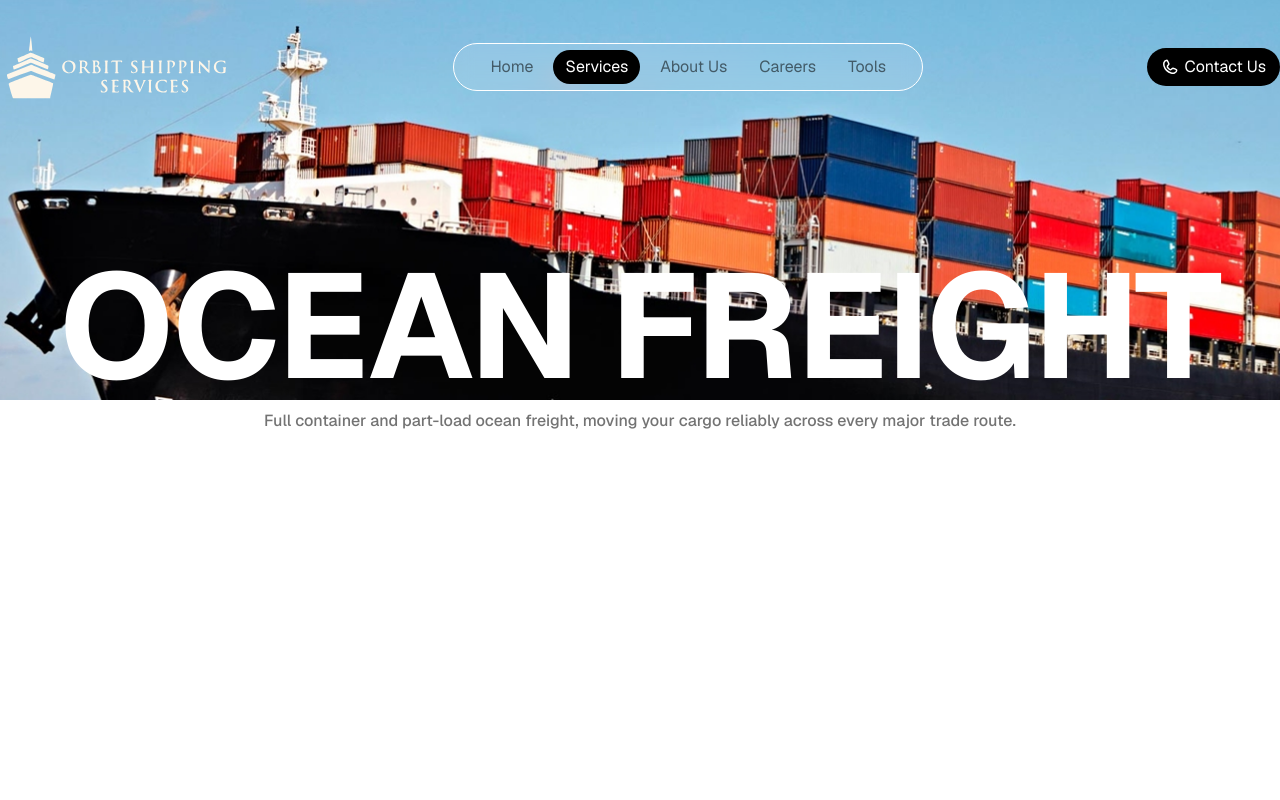
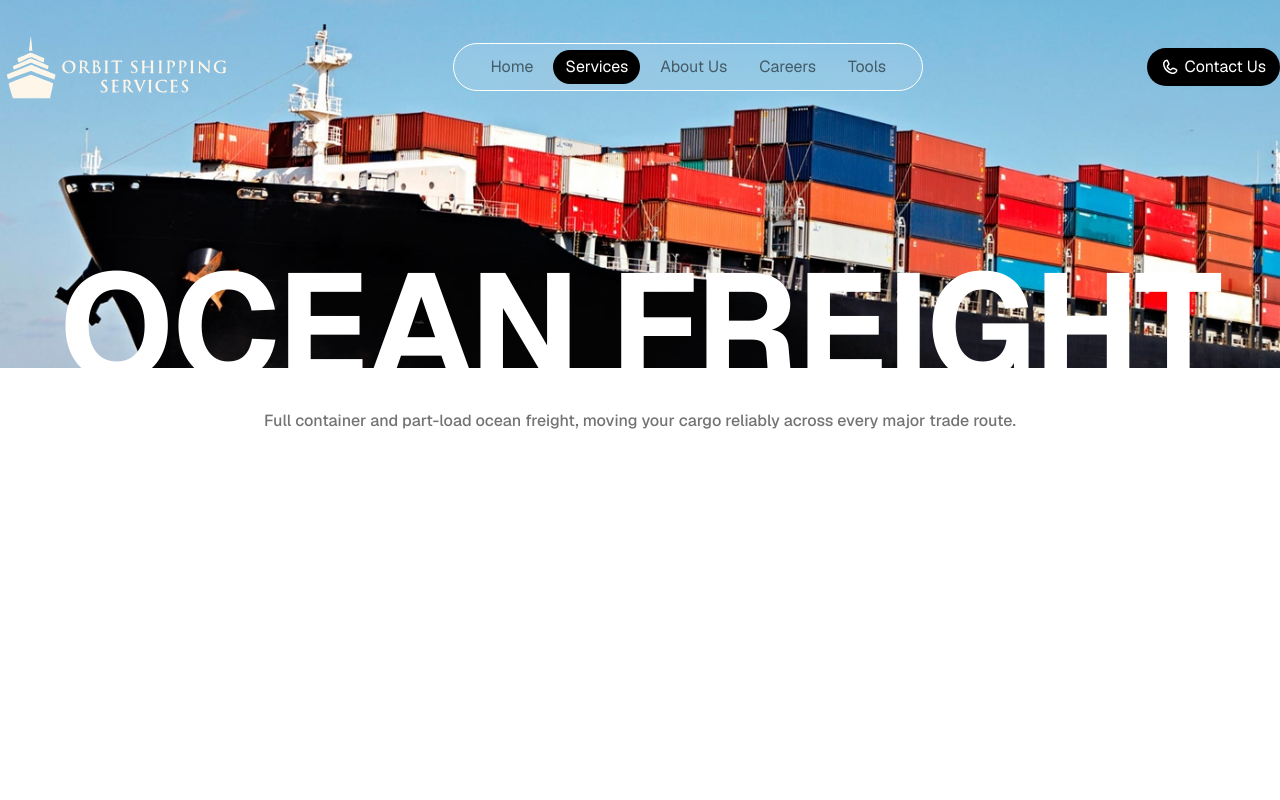
Before and after one commit to Bored008/ORBIT-SHIPPING-SERVICES, a Next.js app: page /services in a window 1280 px wide. Shown: the top 800 px of the page. Built offline with nearby package versions, Linux system fonts and the light colour scheme; grey boxes are pictures that could not be loaded.

Commit message:
Align image bottom to text baseline and adjust Navbar active padding

```diff
--- a/src/components/sections/Navbar.tsx
+++ b/src/components/sections/Navbar.tsx
@@ -58,7 +58,7 @@ export function Navbar() {
       <nav
         className="relative flex items-center"
         style={{
-          padding: "6px 24px",
+          padding: isActive("/") ? "6px 24px 6px 7px" : "6px 24px",
           gap: "8px",
           backgroundColor: "rgba(255, 255, 255, 0.1)",
           border: "0.3px solid #FFFFFF",
--- a/src/components/sections/services/Hero.tsx
+++ b/src/components/sections/services/Hero.tsx
@@ -51,7 +51,7 @@ export function Hero() {
           {/* Hero Text */}
           <div
             ref={textRef}
-            className="flex flex-col items-center mt-[150px] w-full max-w-[1164px]"
+            className="flex flex-col items-center mt-[150px] mb-[-32px] w-full max-w-[1164px]"
           >
             <h1
               className="w-full text-center font-sans font-bold text-white uppercase"
@@ -68,7 +68,7 @@ export function Hero() {
       </div>
 
       {/* Subtitle on White Background */}
-      <div className="relative z-10 w-full max-w-[1164px] flex flex-col items-center pt-[12px] pb-[60px]">
+      <div className="relative z-10 w-full max-w-[1164px] flex flex-col items-center pt-[44px] pb-[60px]">
         <p
           className="w-full text-center font-sans font-medium"
           style={{
```
